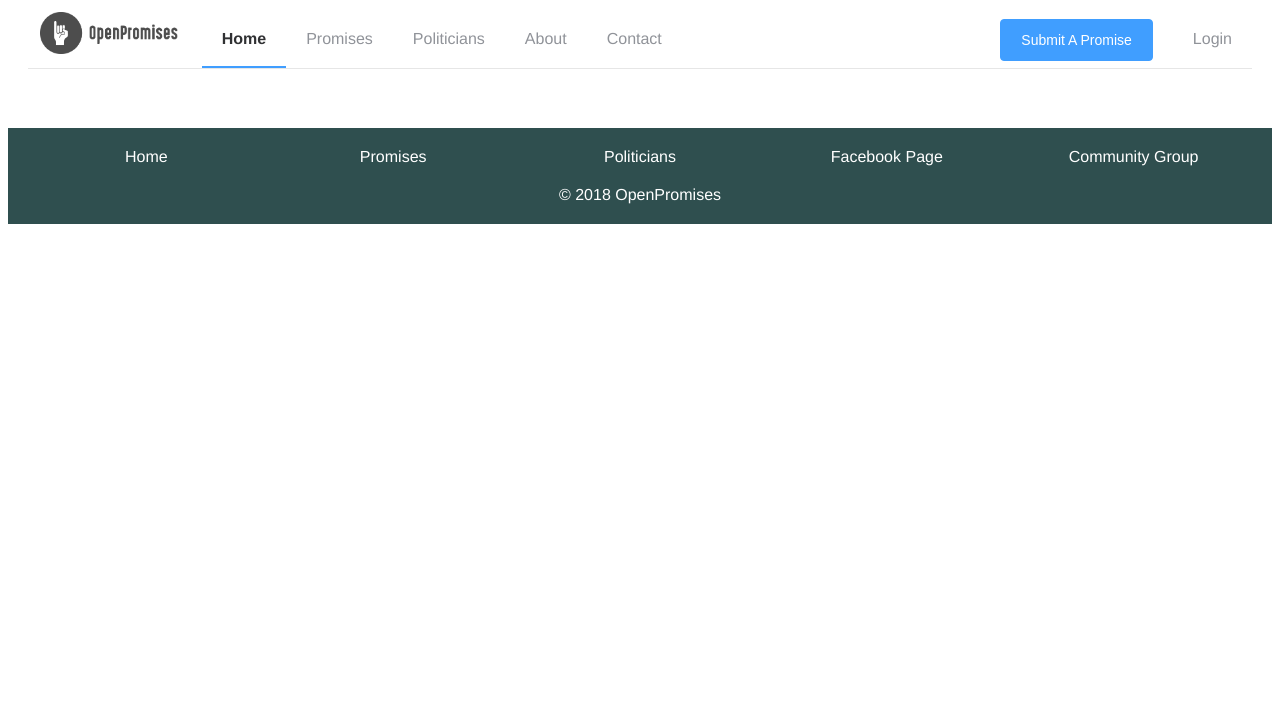
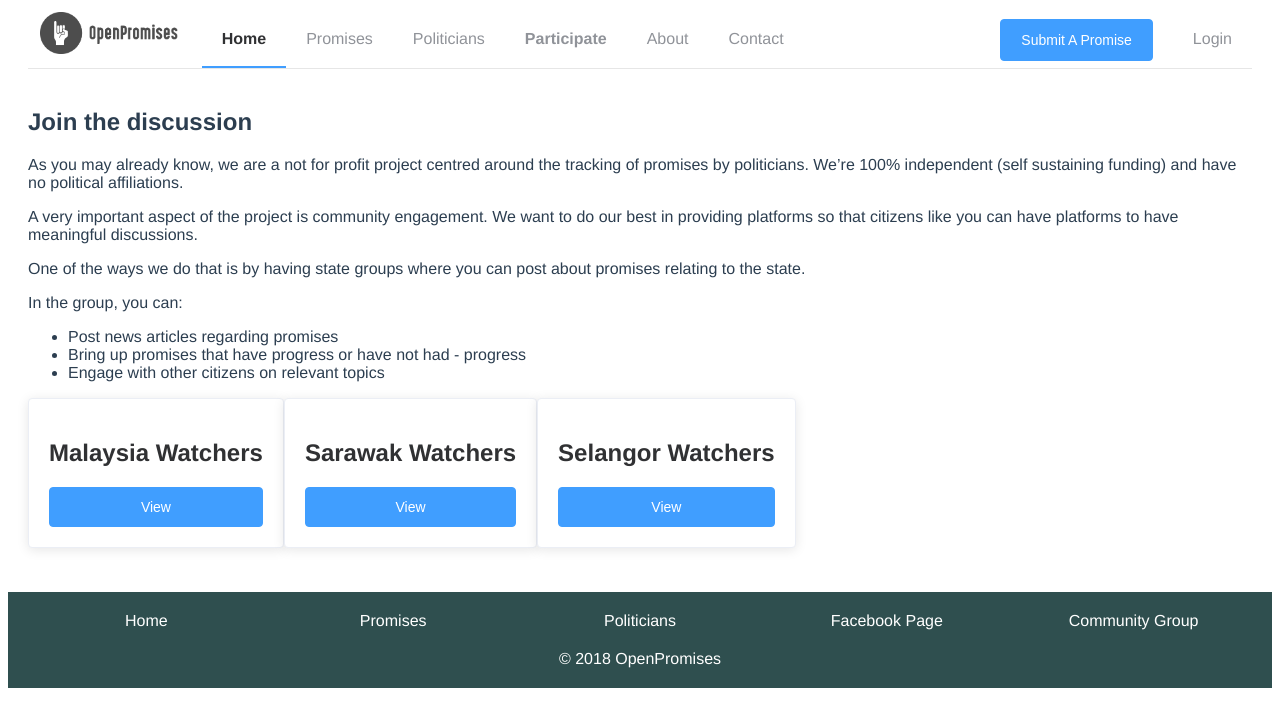
Before and after one commit to openpromisesmy/ui, a Vue app: page /participate in a window 1280 px wide. Shown: the top 726 px of the page. Built offline with nearby package versions, Linux system fonts and the light colour scheme; no server answers; what vue-mq would draw is missing.

Commit message:
feat(Participate): create page

```diff
--- a/src/components/Navbar/index.vue
+++ b/src/components/Navbar/index.vue
@@ -25,6 +25,7 @@ export default {
         { text: 'Home', url: '/' },
         { text: 'Promises', url: '/promises' },
         { text: 'Politicians', url: '/politicians' },
+        { text: 'Participate', url: '/participate' },
         { text: 'About', url: '/about' },
         { text: 'Contact', url: '/contact' }
       ],
--- /dev/null
+++ b/src/components/Participate/index.vue
@@ -0,0 +1,50 @@
+<template>
+  <main>
+    <h1>Join the discussion</h1>
+    <p>As you may already know, we are a not for profit project centred around the tracking of promises by politicians. We’re 100% independent (self sustaining funding) and have no political affiliations.</p>
+
+    <p>A very important aspect of the project is community engagement. We want to do our best in providing platforms so that citizens like you can have platforms to have meaningful discussions.</p>
+
+    <p>One of the ways we do that is by having state groups where you can post about promises relating to the state.</p>
+
+    In the group, you can:
+    <ul>
+    <li>Post news articles regarding promises</li>
+    <li>Bring up promises that have progress or have not had - progress</li>
+    <li>Engage with other citizens on relevant topics</li>
+    </ul>
+
+    <el-card>
+      <h1>Malaysia Watchers</h1>
+      <a href="https://www.facebook.com/groups/op.malaysia.watchers/">
+      <el-button type="primary">View</el-button></a>
+    </el-card>
+
+    <el-card>
+      <h1>Sarawak Watchers</h1>
+      <a href="https://www.facebook.com/groups/op.sarawak.watchers">
+      <el-button type="primary">View</el-button></a>
+    </el-card>
+
+    <el-card>
+      <h1>Selangor Watchers</h1>
+      <a href="https://www.facebook.com/groups/918441815006334">
+      <el-button type="primary">View</el-button></a>
+    </el-card>
+
+  </main>
+</template>
+
+<style scoped>
+main {
+  text-align: left
+}
+
+.el-card {
+  display: inline-block
+}
+
+.el-button {
+  width: 100%
+}
+</style>
--- a/src/router/index.js
+++ b/src/router/index.js
@@ -5,6 +5,7 @@ import Politician from '@/components/Politician/index'
 import Politicians from '@/components/Politicians'
 import Promise from '@/components/Promise/index'
 import Promises from '@/components/Promises/index'
+import Participate from '@/components/Participate/index'
 import About from '@/components/About'
 import SubmitPromise from '@/components/SubmitPromise'
 import Account from '@/components/Account'
@@ -41,6 +42,11 @@ export default new Router({
       component: Promises
     },
     {
+      path: '/participate',
+      name: 'Participate',
+      component: Participate
+    },
+    {
       path: '/about',
       name: 'About',
       component: About
```
